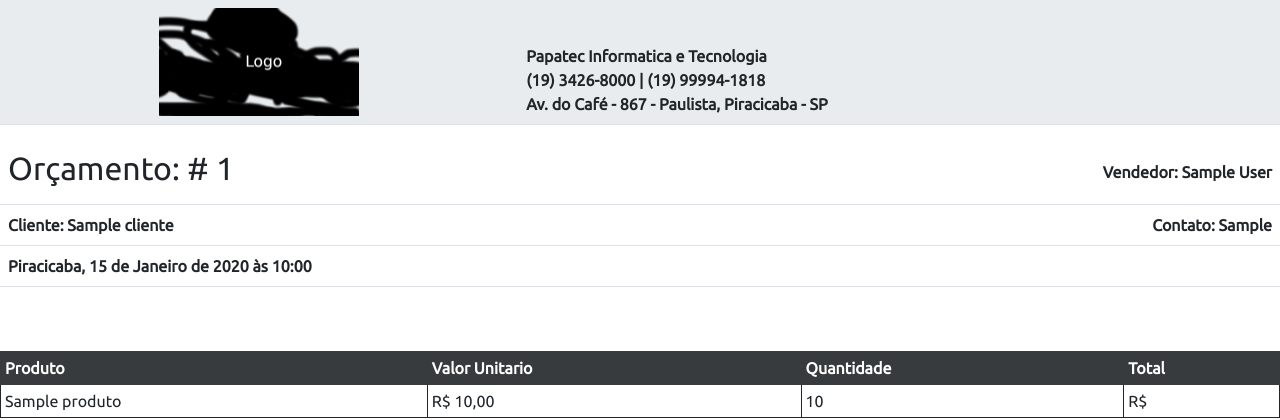
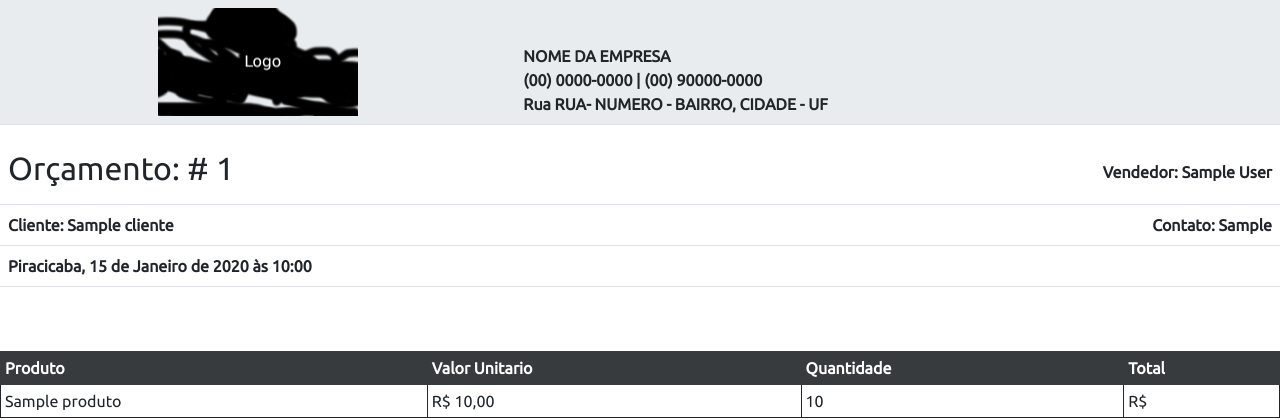
Before and after one commit to rafinha-pk/orcar, a Django app: template orcamento/templates/orcamento_imprimir.html in a window 1280 px wide. Shown: the top 420 px of the page. Run offline with Django 4.2, Linux system fonts and the light colour scheme; tables that the repository leaves empty hold one stand-in row (values such as "Sample post"); the template is opened without the code that fills it: values that come from a table or form of the project are taken from there, most other values are stand-ins (such as "Sample title", 1, 10 or a date in 2020); lists and menus that the app fills with data are empty; some libraries are stand-ins or nearby versions.

Commit message:
0.9 Beta

```diff
--- a/orcamento/templates/orcamento_imprimir.html
+++ b/orcamento/templates/orcamento_imprimir.html
@@ -18,7 +18,7 @@
     <table class="table">
         <thead>
             <th scope="col col-6" style="max-width: 50%;" class="text-center"><img src="{% static 'img/logo.png' %}" class="img-fluid" style="width: 200px;"></th>
-            <th scope="col col-10" style="text-align: left;"><b>Papatec Informatica e Tecnologia</b><br>(19) 3426-8000 | (19) 99994-1818<br>Av. do Café - 867 - Paulista, Piracicaba - SP</th>
+            <th scope="col col-10" style="text-align: left;"><b>NOME DA EMPRESA</b><br>(00) 0000-0000 | (00) 90000-0000<br>Rua RUA- NUMERO - BAIRRO, CIDADE - UF</th>
         </thead>
     </table>
     <table class="table">
```
